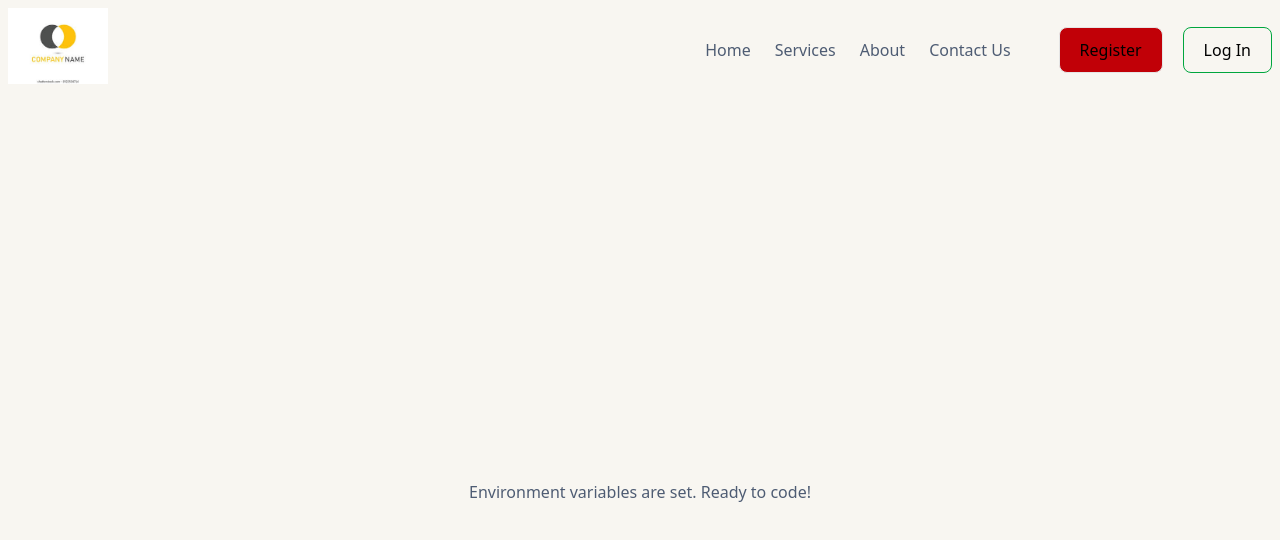
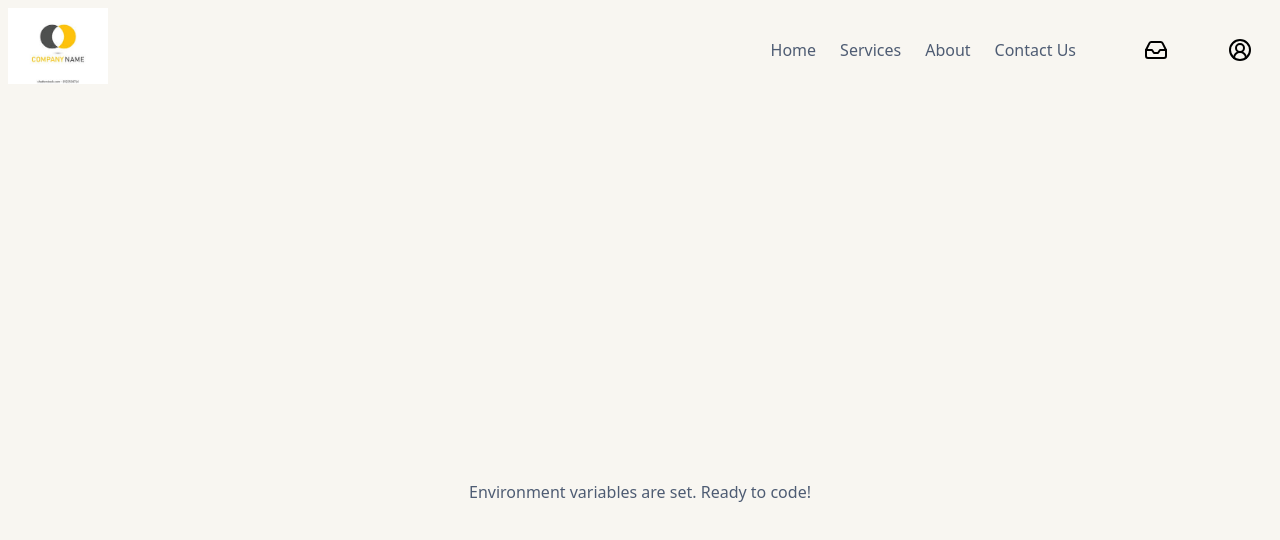
Before and after one commit to rzagramonte/haven-health, a Next.js app: page / in a window 1280 px wide. Shown: the top 540 px of the page. Built offline with nearby package versions, Linux system fonts and the light colour scheme; no server answers.

Commit message:
feat(auth-headers): added patientauthheader and providerauthheader
added both headers, dropdown component (unlinked until components are built) on profile icons

```diff
--- a/app/components/headers/AuthHeader/AuthHeader.tsx
+++ /dev/null
@@ -1,63 +0,0 @@
-// import Image from 'next/image'
-
-export default function AuthHeader() {
-  return <div> this is authheader</div>
-
-  //   example from Dillon's app -- do not use without reviewing!!
-  //   return (
-  //     <header className="relative p-4 flex justify-between items-center">
-  //       {/* Left side: Menu Icon and Logo */}
-  //       <div className="flex items-center gap-4">
-  //         {/* Hamburger Menu Button */}
-  //         <Button
-  //           ref={buttonRef} // Attach the ref to the button
-  //           variant="ghost"
-  //           size="icon"
-  //           onClick={toggleMenu}
-  //           aria-label={isMenuOpen ? "Close menu" : "Open menu"}
-  //         >
-  //           {isMenuOpen ? <X className="h-6 w-6" /> : <Menu className="h-6 w-6" />}
-  //         </Button>
-  //         <img src={DailyMindfullLogo || "/placeholder.svg"} alt="Daily Mindfull Logo" className="h-12 w-auto" />
-  //         <Link to="/profile" className="text-xl font-bold tracking-tight">
-  //           Daily Mindfull
-  //         </Link>
-  //       </div>
-  //       <ThemeToggle />
-  //       {/* Dropdown Menu */}
-  //       {isMenuOpen && (
-  //         <div
-  //           ref={menuRef} // Attach the ref to the menu container
-  //           className={cn(
-  //             "absolute top-16 left-4 w-56 rounded-md shadow-lg border z-10",
-  //             theme === 'light' ? 'bg-white text-black' : 'bg-[#1C2033] text-white'
-  //           )}
-  //         >
-  //           <div className="p-2 flex flex-col space-y-1">
-  //             <Button
-  //               variant="ghost"
-  //               className="justify-start"
-  //               onClick={() => handleNavigate('/profile')}
-  //             >
-  //               My Dashboard
-  //             </Button>
-  //             <Button
-  //               variant="ghost"
-  //               className="justify-start"
-  //               onClick={() => handleNavigate('/journal')}
-  //             >
-  //               Log Today's Entry
-  //             </Button>
-  //             <Button
-  //               variant="ghost"
-  //               className="justify-start"
-  //               onClick={handleLogout}
-  //             >
-  //               Logout
-  //             </Button>
-  //           </div>
-  //         </div>
-  //       )}
-  //     </header>
-  //   );
-}
--- /dev/null
+++ b/app/components/headers/AuthHeader/HeaderActions.tsx
@@ -0,0 +1,15 @@
+import { InboxIcon } from 'lucide-react'
+import Link from 'next/link'
+
+import { UserDropdown } from './UserDropdown'
+
+export default function HeaderActions() {
+  return (
+    <div className="flex bg-inherit items-center gap-x-5">
+      <Link href="/inbox" className="rounded-lg text-black px-5 py-2.5">
+        <InboxIcon className="w-6 h-6" />
+      </Link>
+      <UserDropdown />
+    </div>
+  )
+}
--- /dev/null
+++ b/app/components/headers/AuthHeader/PatientAuthHeader.tsx
@@ -0,0 +1,24 @@
+import Image from 'next/image'
+
+import HeaderActions from './HeaderActions'
+import NavLinks from './navlinks/AuthNavLinks'
+
+export default function PatientAuthHeader() {
+  //if role === 'patient' this renders
+  return (
+    <header className="flex bg-[var(--background)] justify-between m-2">
+      <Image
+        src="/images/logo_placeholder.jpeg"
+        alt="Logo"
+        width="100"
+        height="100"
+      />
+      <div className="flex flex-row justify-around mt-2 items-center gap-x-10">
+        <NavLinks />
+        <div className="flex flex-row gap-x-5 ">
+          <HeaderActions />
+        </div>
+      </div>
+    </header>
+  )
+}
--- /dev/null
+++ b/app/components/headers/AuthHeader/ProviderAuthHeader.tsx
@@ -0,0 +1,22 @@
+import Image from 'next/image'
+
+import HeaderActions from './HeaderActions'
+import NavLinks from './navlinks/AuthNavLinks'
+
+export default function ProviderAuthHeader() {
+  //if role === 'provider'
+  return (
+    <header className="flex justify-between m-2">
+      <Image
+        src="/images/logo_placeholder.jpeg"
+        alt="Logo"
+        width="100"
+        height="100"
+      />
+      <div className="flex flex-row justify-around mt-2 items-center gap-x-10">
+        <NavLinks />
+        <HeaderActions />
+      </div>
+    </header>
+  )
+}
--- /dev/null
+++ b/app/components/headers/AuthHeader/UserDropdown.tsx
@@ -0,0 +1,29 @@
+'use client'
+
+import { CircleUserRoundIcon } from 'lucide-react'
+import { useState } from 'react'
+
+export const UserDropdown = () => {
+  const [isOpen, setIsOpen] = useState(false)
+
+  return (
+    <div className="relative">
+      <button
+        onClick={() => setIsOpen(!isOpen)}
+        className="rounded-lg text-black px-5 py-2.5"
+      >
+        <CircleUserRoundIcon className="h-6 w-6" />
+      </button>
+      {isOpen && (
+        <div className="absolute right-0 mt-2 w-48 bg-white border rounded shadow-md p-2 z-50">
+          <a href="#" className="block px-4 py-2 hover:bg-gray-100">
+            Account Settings
+          </a>
+          <a href="#" className="block px-4 py-2 hover:bg-gray-100">
+            Log Out
+          </a>
+        </div>
+      )}
+    </div>
+  )
+}
--- a/app/components/headers/Header.css
+++ /dev/null
@@ -1 +0,0 @@
-/* placeholder to share css between authenticated header and public header */
--- a/app/components/headers/Header.tsx
+++ b/app/components/headers/Header.tsx
@@ -1,8 +1,13 @@
-// import AuthHeader from './AuthHeader/AuthHeader'
-import PublicHeader from './PublicHeader/PublicHeader'
+import PatientAuthHeader from './AuthHeader/PatientAuthHeader'
+// import ProviderAuthHeader from './AuthHeader/ProviderAuthHeader'
+// import PublicHeader from './PublicHeader/PublicHeader'
 
 export default function Header() {
   //put in a session here
   //return session ? AuthHeader: PublicHeader
-  return <PublicHeader />
+  return (
+    <div className="bg-[var(--color-background)]">
+      <PatientAuthHeader />
+    </div>
+  )
 }
```
